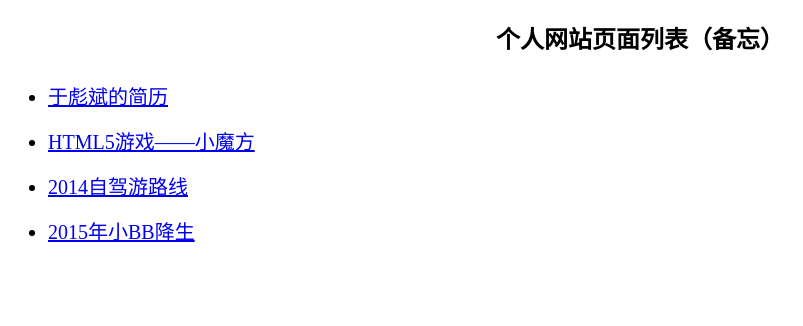
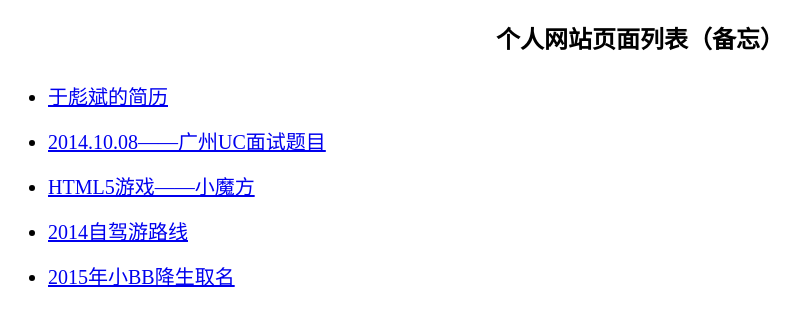
Before and after one commit to yubiaobin/yubiaobin.github.io, a Jekyll site: the page list.html, which Jekyll copies as it is, in a window 1280 px wide. Shown: the top 326 px of the page, without its empty margins (0-803 px from the left). Built offline with Jekyll 4.4.1, drawn with Linux system fonts in a browser that asks for light colours; comment, search, counter and statistics services are not loaded.

Commit message:
add list pages

```diff
--- a/list.html
+++ b/list.html
@@ -26,9 +26,10 @@
     <h2>个人网站页面列表（备忘）</h2>
     <ul class="map_list">
         <li><a href="/resume.html">于彪斌的简历</a></li>
+        <li><a href="/uc_interview.html">2014.10.08——广州UC面试题目</a></li>
         <li><a href="/rubik.html">HTML5游戏——小魔方</a></li>
         <li><a href="/drivepath.html">2014自驾游路线</a></li>
-        <li><a href="/name.html">2015年小BB降生</a></li>
+        <li><a href="/name.html">2015年小BB降生取名</a></li>
     </ul>
 
 
```
